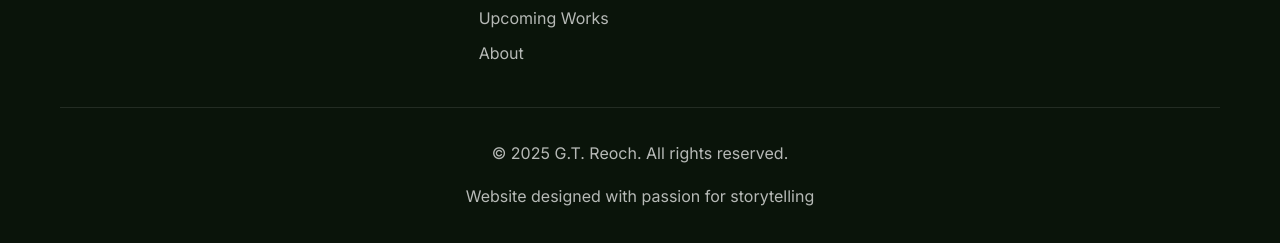
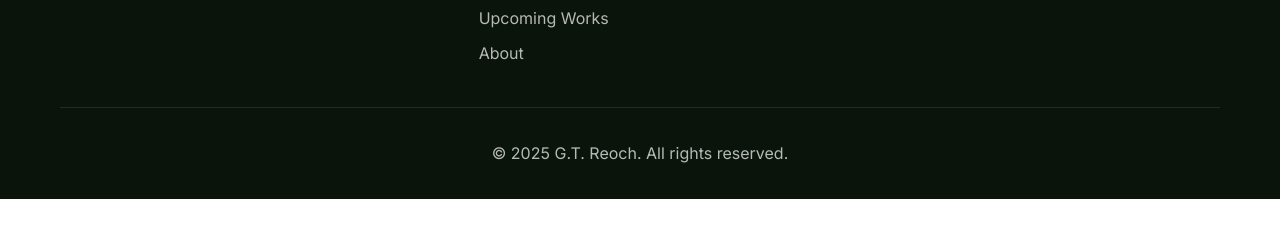
Before and after one commit to Mreoch1/GTReoch-Author-Website, a plain HTML site: page behind-the-scenes.html in a window 1280 px wide. Shown: the part 2343-2586 px from the top of the page. After the commit the page ends 2542 px from the top, so only its background shows below. Drawn offline with nearby package versions, Linux system fonts and the light colour scheme.

Commit message:
Remove website tagline from footer - Removed 'Website designed with passion for storytelling' line from both index.html and behind-the-scenes.html - Footer now shows only copyright notice for cleaner appearance

```diff
--- a/behind-the-scenes.html
+++ b/behind-the-scenes.html
@@ -232,7 +232,6 @@
             </div>
             <div class="footer-bottom">
                 <p>&copy; 2025 G.T. Reoch. All rights reserved.</p>
-                <p>Website designed with passion for storytelling</p>
             </div>
         </div>
     </footer>
```
Also changed, not shown: index.html (+0 -1 lines).
